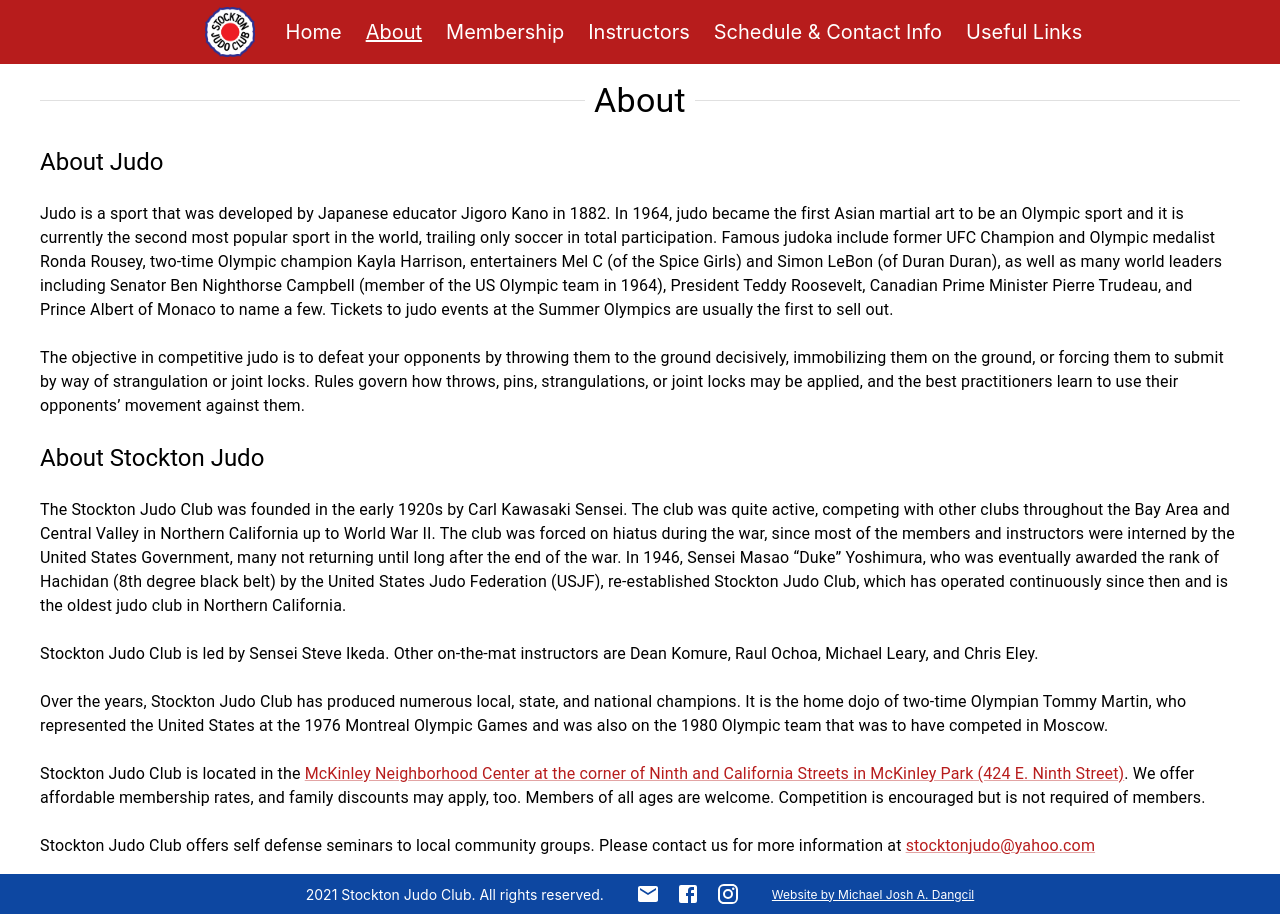
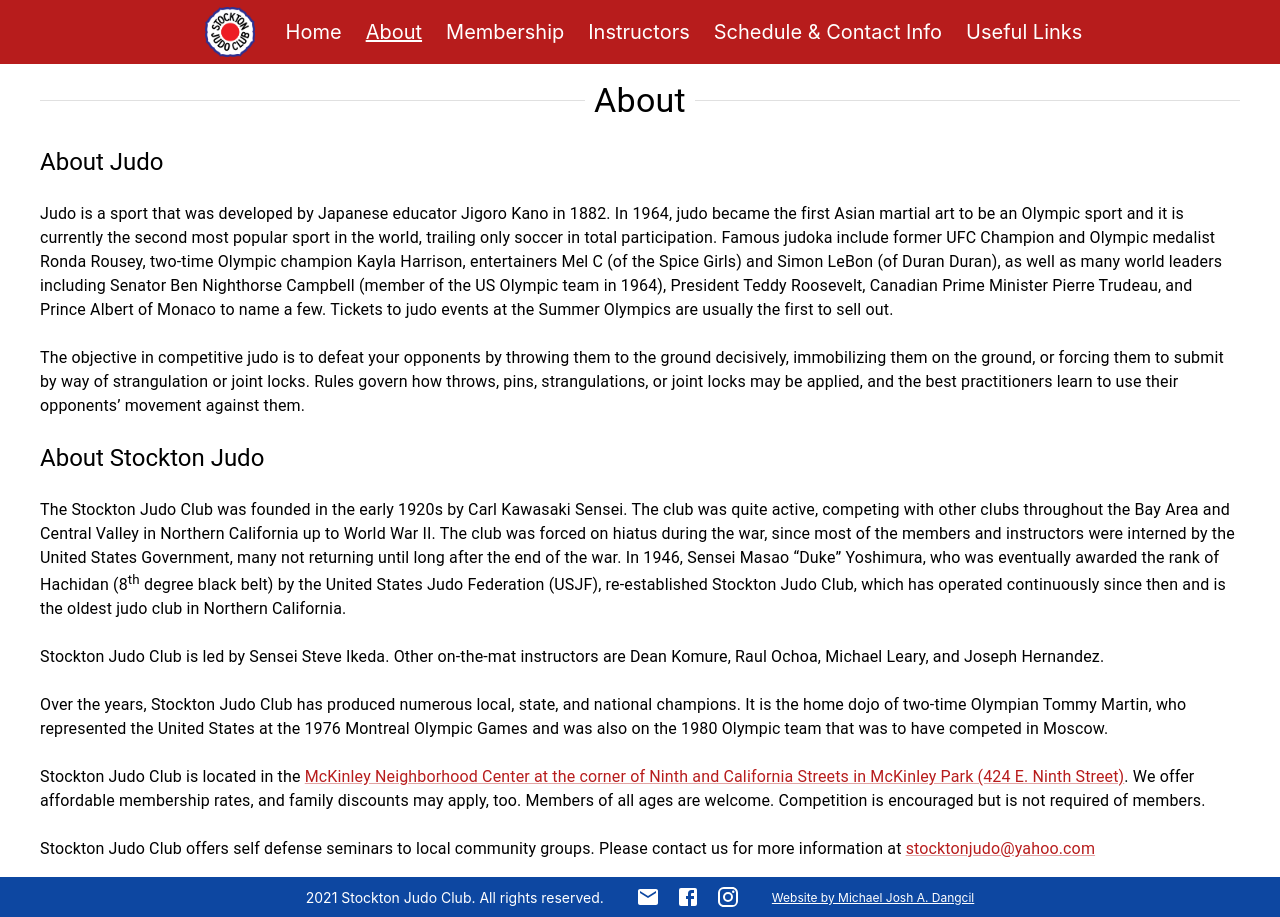
Before and after one commit to MJADangcil/stockton-judo-club, a React (Create React App) app: page /about in a window 1280 px wide. Built offline with nearby package versions, Linux system fonts and the light colour scheme.

Commit message:
Update AboutPage.js

```diff
--- a/src/pages/AboutPage/AboutPage.js
+++ b/src/pages/AboutPage/AboutPage.js
@@ -52,17 +52,18 @@
               during the war, since most of the members and instructors were
               interned by the United States Government, many not returning until
               long after the end of the war. In 1946, Sensei Masao “Duke”
-              Yoshimura, who was eventually awarded the rank of Hachidan (8th
-              degree black belt) by the United States Judo Federation (USJF),
-              re-established Stockton Judo Club, which has operated continuously
-              since then and is the oldest judo club in Northern California.
+              Yoshimura, who was eventually awarded the rank of Hachidan (8
+              <sup>th</sup> degree black belt) by the United States Judo
+              Federation (USJF), re-established Stockton Judo Club, which has
+              operated continuously since then and is the oldest judo club in
+              Northern California.
             </Typography>
           </Grid>
           <Grid component="span" item>
             <Typography variant="body1">
               Stockton Judo Club is led by Sensei Steve Ikeda. Other on-the-mat
-              instructors are Dean Komure, Raul Ochoa, Michael Leary, and Chris
-              Eley.
+              instructors are Dean Komure, Raul Ochoa, Michael Leary, and Joseph
+              Hernandez.
             </Typography>
           </Grid>
           <Grid component="span" item>
```
